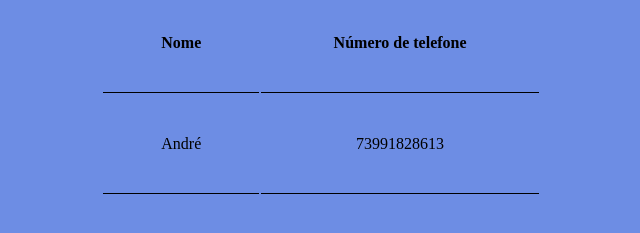
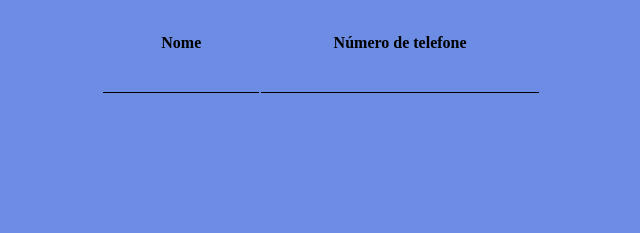
Before and after one commit to andtps/Listadecontatos, a plain HTML site: page index.html in a window 1280 px wide. Shown: the part 239-472 px from the top of the page, without its empty margins (319-959 px from the left). Drawn offline with Linux system fonts and the light colour scheme.

Commit message:
retirado as tag td da tabela

```diff
--- a/index.html
+++ b/index.html
@@ -27,8 +27,6 @@
                     </thead>
                     <tbody>
                         <tr>
-                            <td>André</td>
-                            <td>73991828613</td>
                         </tr>
                     </tbody>
                 </table>
```
